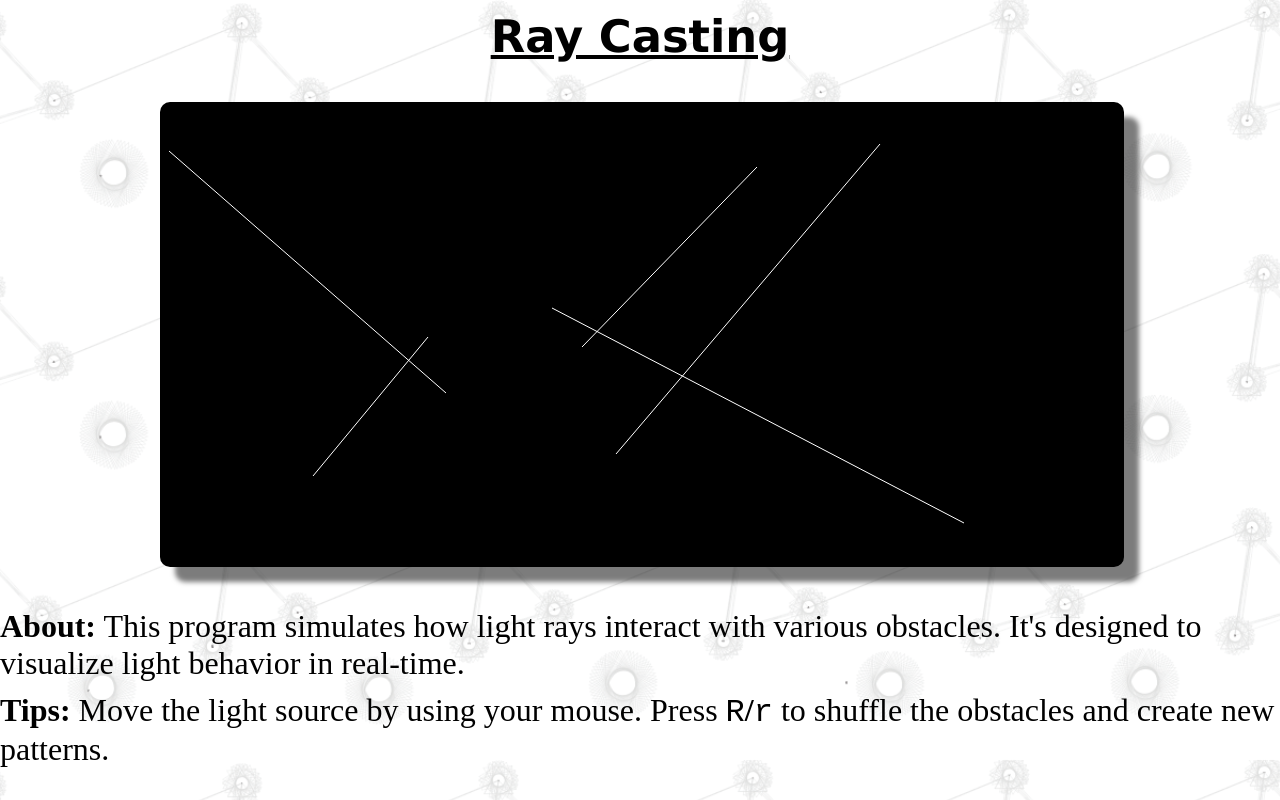
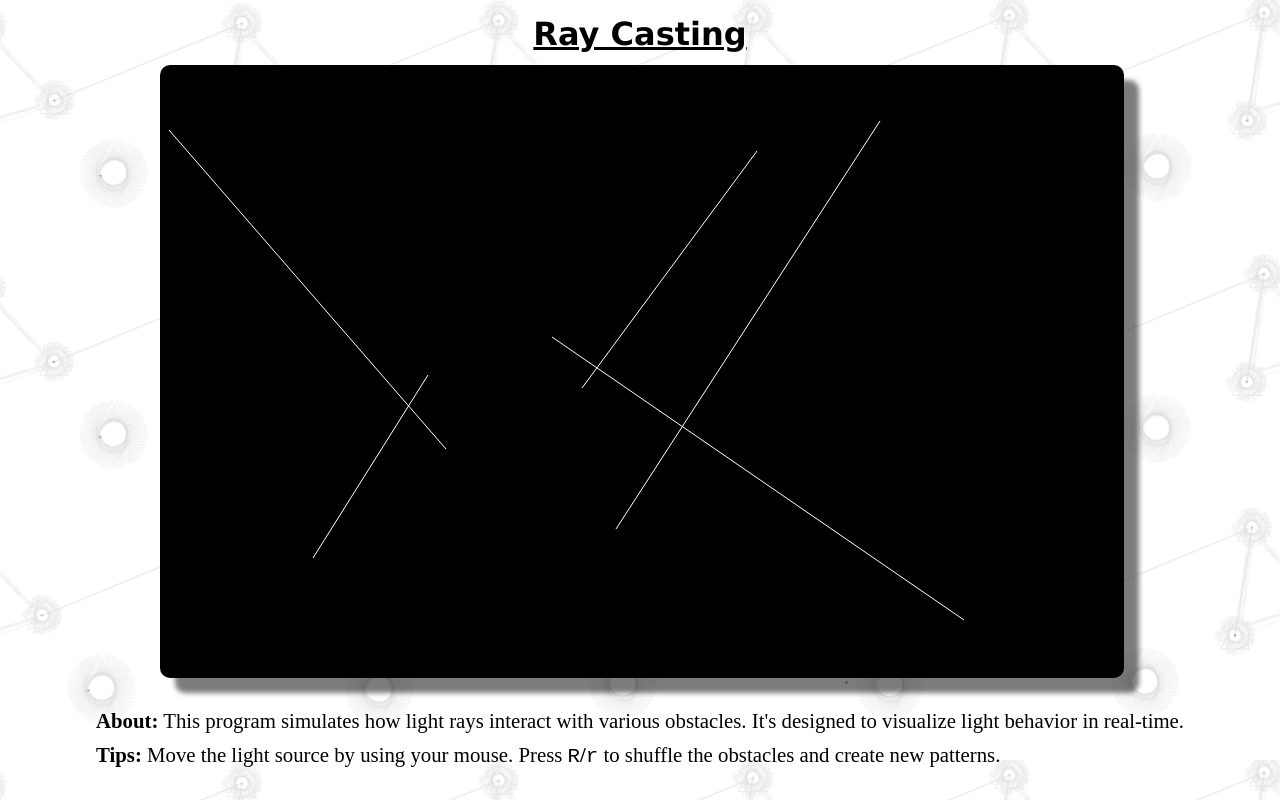
Before and after one commit to OuzaierKhayati/RayCasting, a plain HTML site: page index.html in a window 1280 px wide. Drawn offline with Linux system fonts and the light colour scheme.

Commit message:
fixed the style

```diff
--- a/global.css
+++ b/global.css
@@ -9,19 +9,18 @@ body{
     display: flex;
     flex-direction: column;
     align-items: center;
-    gap: 5px;
   }
 h1 {
-    margin-top: 10px;
+    margin-top: 15px;
     font-family: 'Lucida Sans';
-    font-size: 2.8rem;
+    font-size: 2rem;
     text-decoration: underline;
 
 }
 .container{
-    margin-top: 30px;
+    margin-top: 25px;
     width: auto;
-    font-size: 2rem;
+    font-size: 1.3rem;
     display: flex;
     flex-direction: column;
     gap: 10px;
--- a/index.html
+++ b/index.html
@@ -10,7 +10,7 @@
 
 <body style="height: 95vh;">
     <h1>Ray Casting</h1>
-    <div style="width: 75%; height: 83%!important; border:2px dashed #aaa0; margin-top: 2rem;">
+    <div style="width: 75%; height: 83%!important; border:2px dashed #aaa0; margin-top:10px;">
         <canvas id="game-canvas" style="border:1px solid #fff; background: #000000; border:0px; border-radius: 10px; box-shadow: 15px 15px 5px rgba(0, 0, 0, 0.512);">
         </canvas>
     </div>
```
